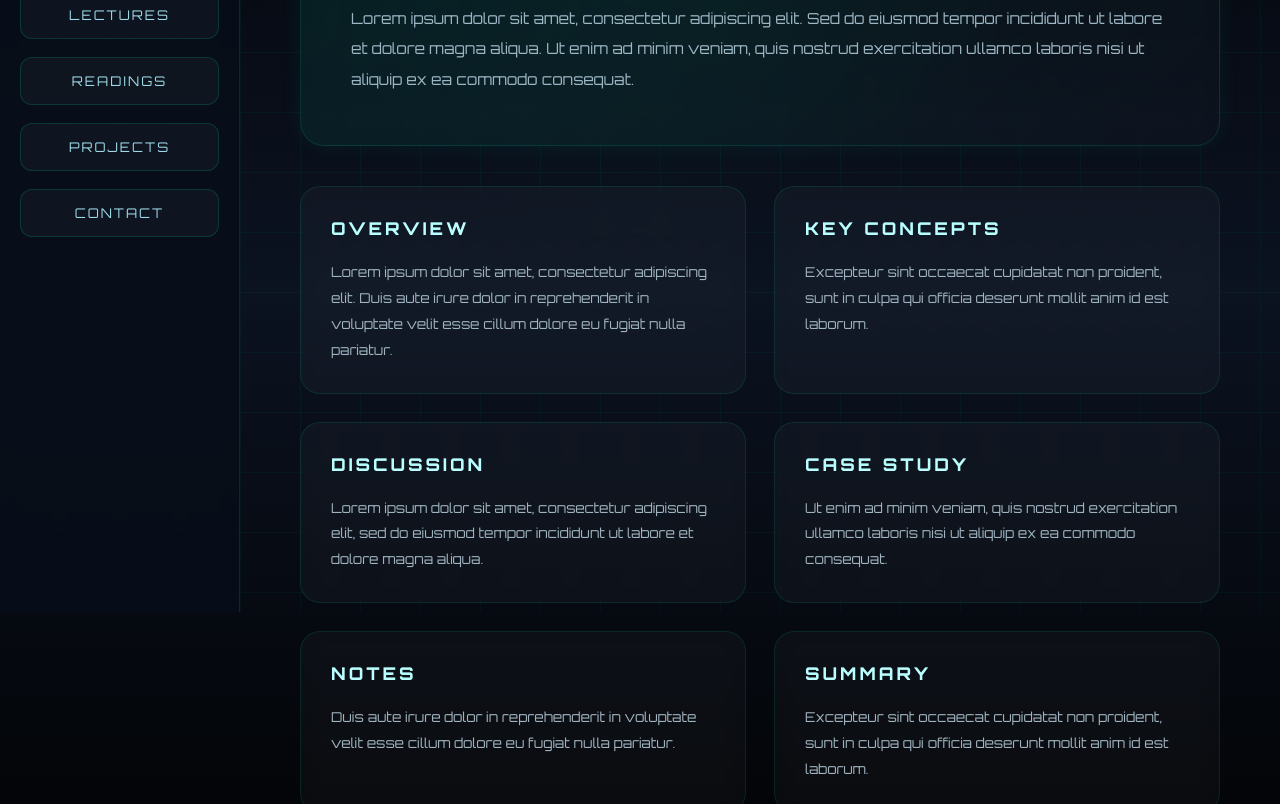
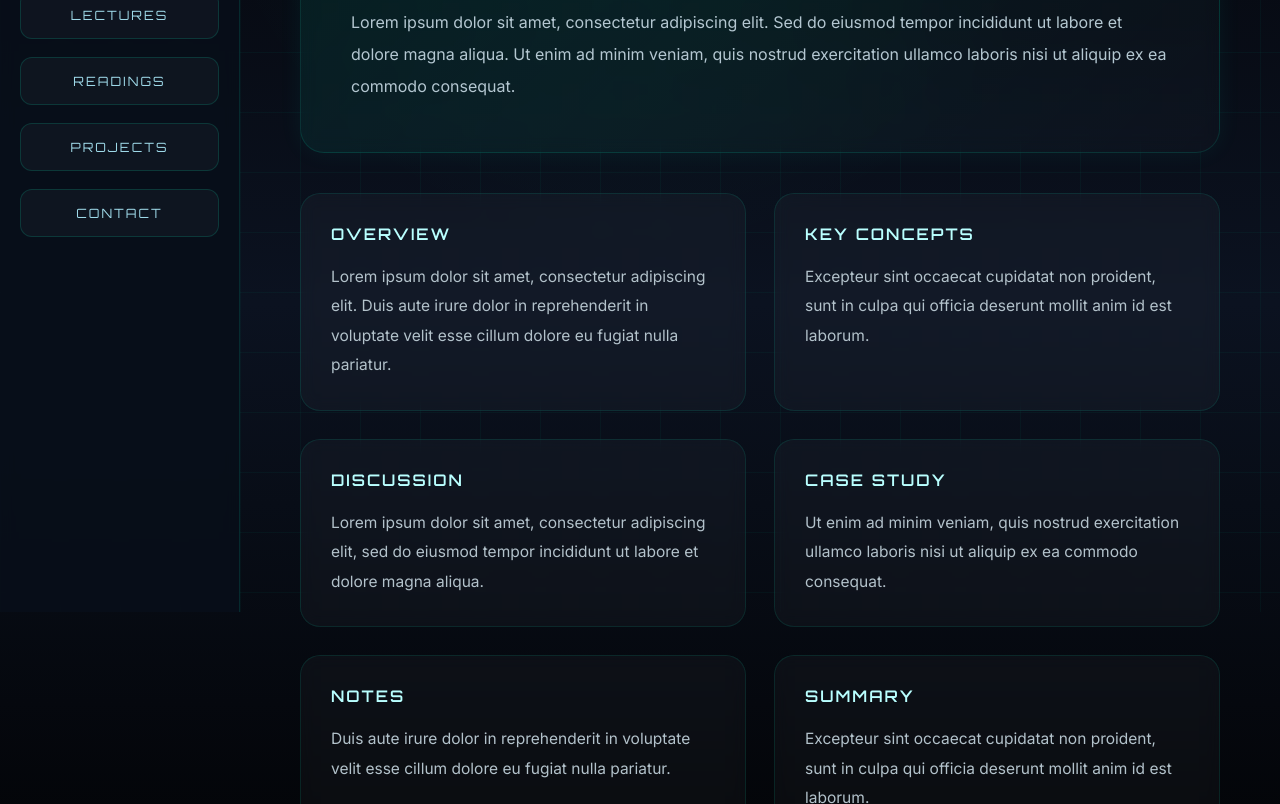
Before and after one commit to fsaffaf/ORLD5050, a plain HTML site: page lecture.html in a window 1280 px wide. Shown: the part 188-992 px from the top of the page. Drawn offline with Linux system fonts and the light colour scheme.

Commit message:
Update fonts and styles in lecture.html

```diff
--- a/lecture.html
+++ b/lecture.html
@@ -5,8 +5,11 @@
   <meta name="viewport" content="width=device-width, initial-scale=1.0"/>
   <title>ORLD 5050 | Lecture</title>
 
-  <!-- Futuristic Font -->
+  <!-- Orbitron for headings -->
   <link href="https://fonts.googleapis.com/css2?family=Orbitron:wght@400;600;800&display=swap" rel="stylesheet">
+
+  <!-- Inter for readable content -->
+  <link href="https://fonts.googleapis.com/css2?family=Inter:wght@400;500;600&display=swap" rel="stylesheet">
 
   <style>
 
@@ -19,7 +22,6 @@
     body {
       min-height: 100vh;
       display: flex;
-      font-family: 'Orbitron', sans-serif;
 
       background:
         radial-gradient(circle at top, rgba(0,255,200,0.06), transparent 35%),
@@ -28,6 +30,12 @@
       color: white;
       overflow-x: hidden;
       position: relative;
+
+      /* readable default font */
+      font-family: 'Inter', sans-serif;
+
+      -webkit-font-smoothing: antialiased;
+      -moz-osx-font-smoothing: grayscale;
     }
 
     /* Grid background */
@@ -66,6 +74,8 @@
     }
 
     .logo {
+      font-family: 'Orbitron', sans-serif;
+
       font-size: 1.4rem;
       font-weight: 800;
 
@@ -97,7 +107,10 @@
 
       border-radius: 12px;
 
+      /* keep futuristic feel */
       font-family: 'Orbitron', sans-serif;
+
+      font-size: 0.8rem;
 
       letter-spacing: 2px;
 
@@ -155,11 +168,13 @@
 
     .hero h1 {
 
+      font-family: 'Orbitron', sans-serif;
+
       font-size: 3rem;
 
       letter-spacing: 6px;
 
-      margin-bottom: 20px;
+      margin-bottom: 22px;
 
       color: #c8ffff;
 
@@ -169,11 +184,13 @@
 
     .hero p {
 
-      color: #9db6c4;
+      color: #b4c7d1;
 
       line-height: 2;
 
-      font-size: 0.95rem;
+      font-size: 1rem;
+
+      font-weight: 400;
 
       max-width: 900px;
     }
@@ -215,22 +232,28 @@
 
     .card h2 {
 
-      font-size: 1.1rem;
+      font-family: 'Orbitron', sans-serif;
 
-      letter-spacing: 3px;
+      font-size: 1rem;
 
-      margin-bottom: 20px;
+      font-weight: 600;
+
+      letter-spacing: 2px;
+
+      margin-bottom: 18px;
 
       color: #b9ffff;
     }
 
     .card p {
 
-      color: #9fb4c0;
+      color: #b3c2cb;
 
       line-height: 1.9;
 
-      font-size: 0.85rem;
+      font-size: 0.97rem;
+
+      font-weight: 400;
     }
 
     /* Mobile */
```
